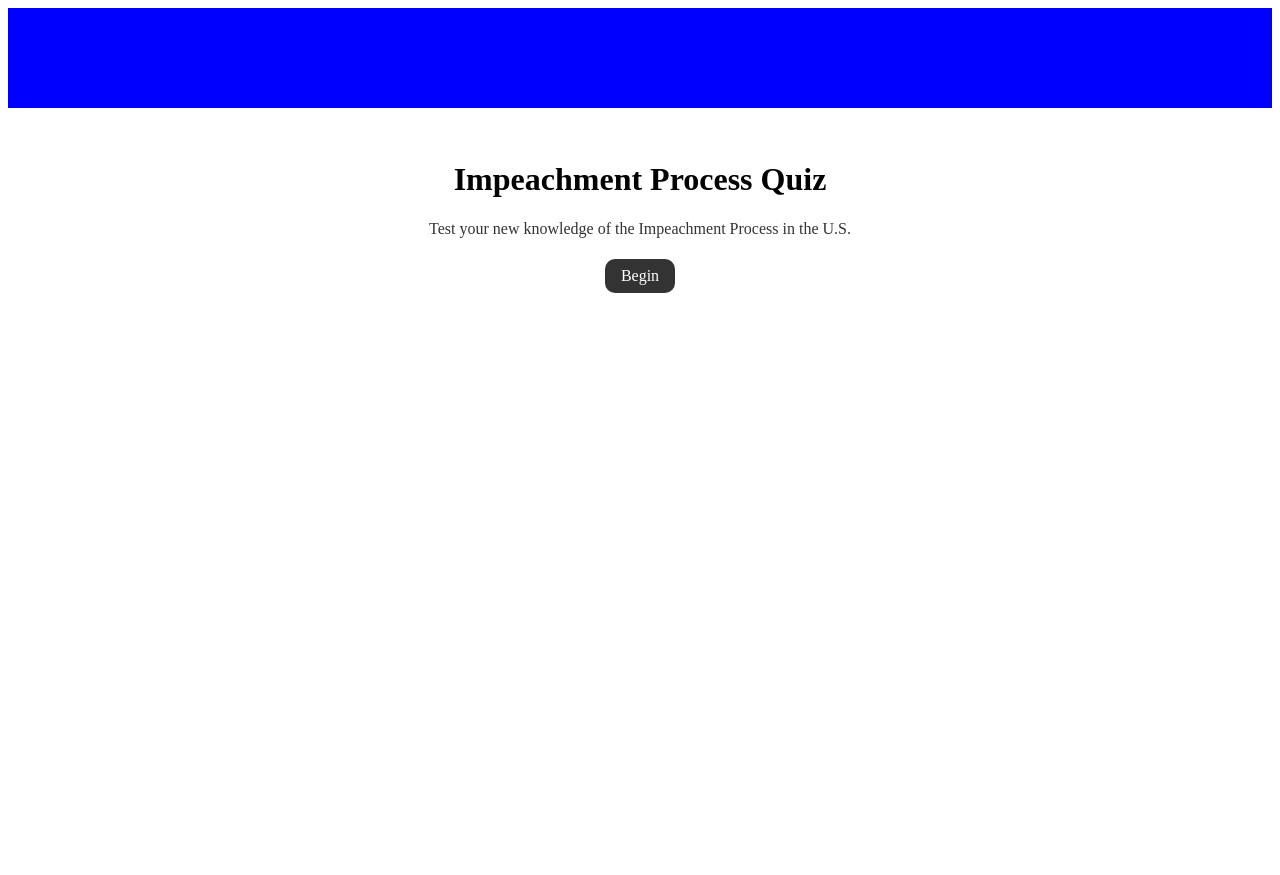
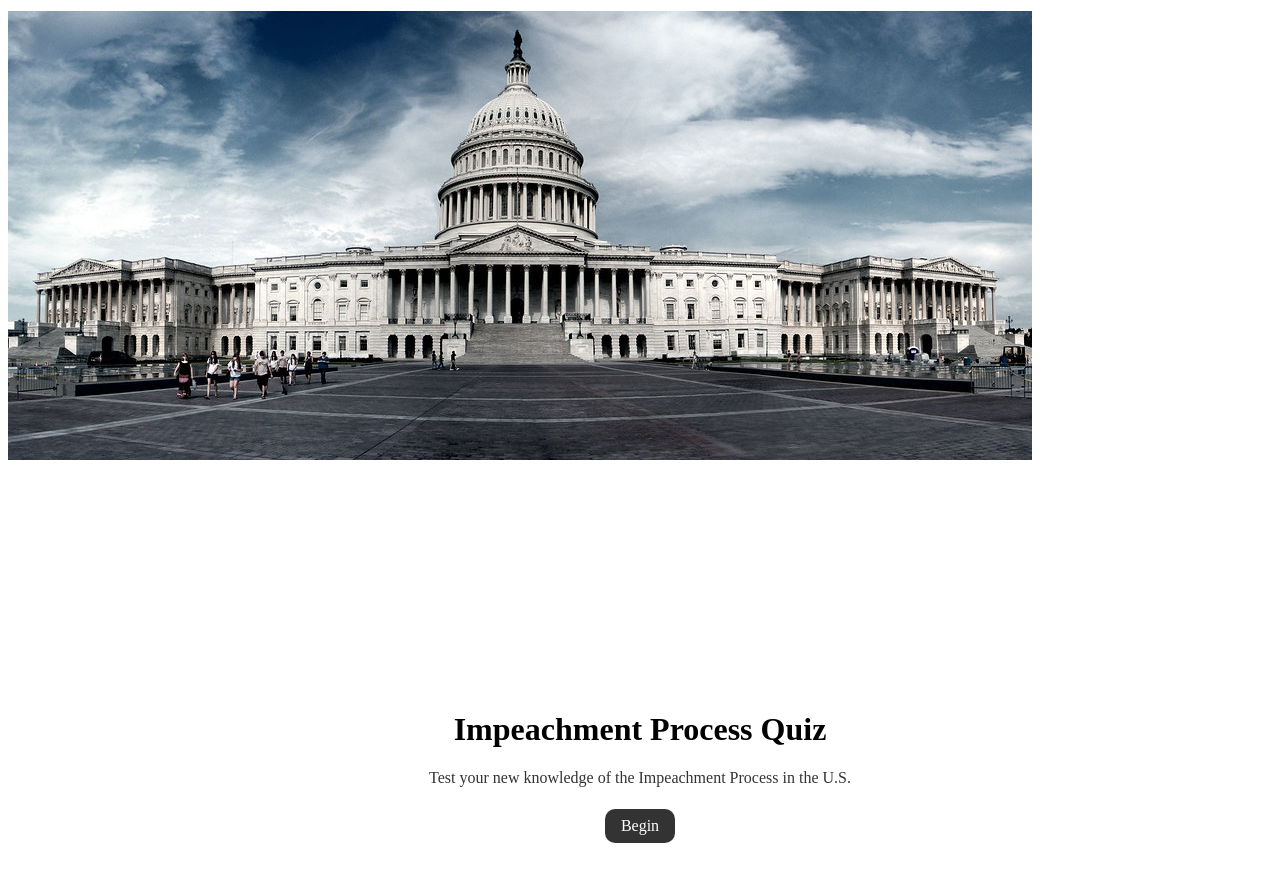
Before and after one commit to natahug/project2-487, a website: page demo/index.html in a window 1280 px wide. Before the commit the page ends 800 px from the top, so only its background shows below. Drawn offline with nearby package versions, Linux system fonts and the light colour scheme.

Commit message:
add test pic

```diff
--- a/demo/index.html
+++ b/demo/index.html
@@ -3,9 +3,15 @@
 <head>
   <title>Impeachment Process Explained</title>
   <link rel="stylesheet" type="text/css" href="../src/jquery.quiz.css" />
+  <link rel="stylesheet" type="text/css" href="../src/panorama_viewer.css" />
 </head>
 <body>
-  <div class = "test"></div>
+  <div class = "test">
+      <div class="panorama">
+          <img src="../img/capitol.jpg">
+        </div>
+
+  </div>
 <div id="quiz">
   <div id="quiz-header">
     <h1 id="custom-logo">Impeachment Process Quiz</h1>
@@ -25,9 +31,15 @@
   </div>
 </div>
 
-<script src="https://ajax.googleapis.com/ajax/libs/jquery/3.4.1/jquery.min.js"></script>
+<script src="https://ajax.googleapis.com/ajax/libs/jquery/1.9.1/jquery.min.js"></script>
 <script src="../src/jquery.quiz.js"></script>
+<script src="../src/jQuery.panorama_viewer.js"></script>
 <script>
+    $(document).ready(function(){
+      $(".panorama").panorama_viewer({
+        repeat: true
+      });
+		});
   $('#quiz').quiz({
     //resultsScreen: '#results-screen',
     //counter: false,
--- a/src/jquery.quiz.css
+++ b/src/jquery.quiz.css
@@ -82,6 +82,13 @@
     color: #fff;
 }
 .test{
-    background-color: blue;
-    height:100px;
+
+    height:100%;
 }
+.panorama {
+    width: 100%;
+    float: left;
+    margin-top: -5px;
+    height: 700px;
+    position: relative;
+  }
```
Also changed, not shown: img/capitol.jpg (added), img/capitol2.jpg (added), src/jQuery.panorama_viewer.js.
